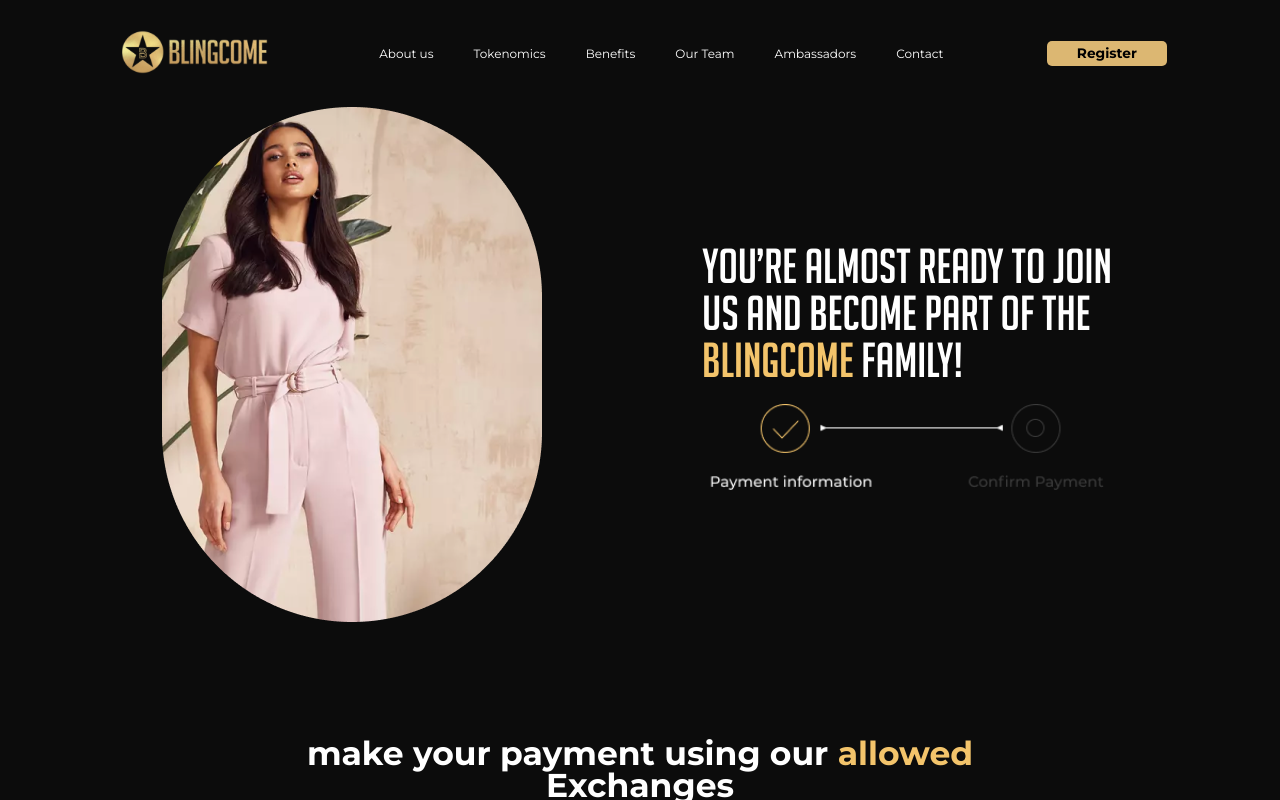
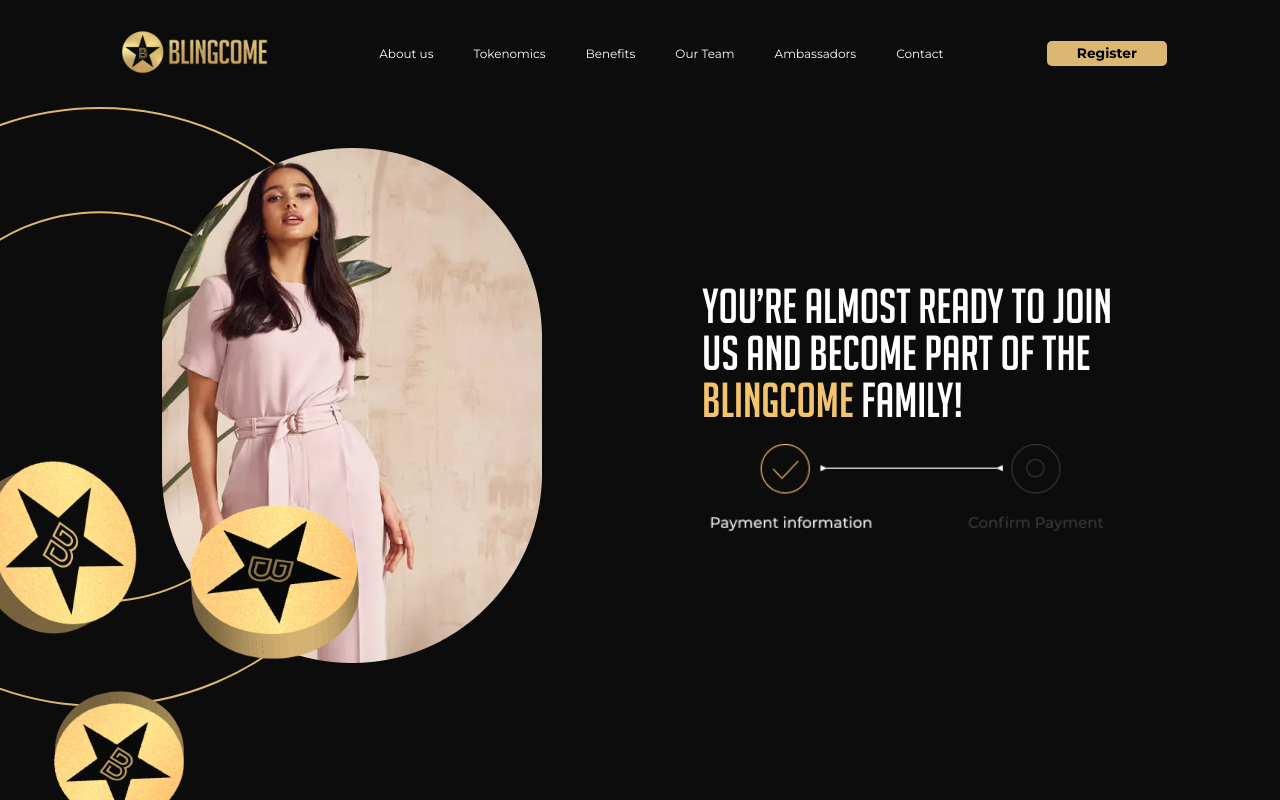
Before and after one commit to scarlos723/blingcome-website, a React (Vite) app: page /buy-now in a window 1280 px wide. Shown: the top 800 px of the page. Built offline with nearby package versions, Linux system fonts and the light colour scheme.

Commit message:
add background to Buy now page

```diff
--- a/src/components/BannerBuyNow/index.jsx
+++ b/src/components/BannerBuyNow/index.jsx
@@ -2,6 +2,7 @@
 import girlImg from '@/images/buyNow/girl.png'
 import stepper from '@/images/buyNow/stepper.png'
 import { BoxImg, Grid, Section, TextBox } from './styles'
+import starsImg from '@/images/aboutUs/stars.png'
 export default function BannerBuyNow () {
   return (
     <Section>
@@ -19,7 +20,7 @@
 
         </TextBox>
       </Grid>
-
+      <img className='stars-img' src={starsImg} alt="stars image" />
     </Section>
   )
 }
--- a/src/components/BannerBuyNow/styles.jsx
+++ b/src/components/BannerBuyNow/styles.jsx
@@ -1,9 +1,34 @@
 import styled from 'styled-components'
 import { ResponsiveTo } from '@/hooks/useResponsive'
+import diskImg from '@/images/aboutUs/disk.svg'
 export const Section = styled.section`
   display: grid;
   place-content: center;
   place-items: center;
+  position: relative;
+  .stars-img{
+    display: none;
+  }
+  ${ResponsiveTo('md')}{
+    background-image: url(${diskImg});
+    background-repeat: no-repeat;
+    background-size: 599.77px 599.77px;
+    background-position-x: -200px;
+    background-position-y: center;
+
+  }
+  ${ResponsiveTo('lg')}{
+    height: 600px;
+    .stars-img{
+      display: block;
+      width: 774px;
+      height: 682px;
+      position: absolute;
+      top: 180px;
+      left: -190px;
+      object-fit: contain;
+    }
+  }
 `
 export const Grid = styled.div`
   display: flex;
--- a/src/pages/BuyNow/index.jsx
+++ b/src/pages/BuyNow/index.jsx
@@ -1,6 +1,6 @@
 import React from 'react'
 import BannerBuyNow from '../../components/BannerBuyNow'
-import { ExchangesSection, FormSection, Grid, OrSection } from './styles'
+import { Background, ExchangesSection, FormSection, Grid, OrSection } from './styles'
 import conistore from '@/images/aboutUs/conistore.png'
 import fmfw from '@/images/aboutUs/fmfw.png'
 import uniswap from '@/images/aboutUs/uniswap.png'
@@ -9,7 +9,7 @@
 export default function BuyNow () {
   const [showPopup, setShowPopup] = React.useState(false)
   return (
-    <div>
+    <Background>
       {
         showPopup &&
         <BuyNowPopup {...{ setShowPopup }} />
@@ -34,6 +34,6 @@
           <ContactForm {...{ setShowPopup }}/>
         </FormSection>
       </ExchangesSection>
-    </div>
+    </Background>
   )
 }
--- a/src/pages/BuyNow/styles.jsx
+++ b/src/pages/BuyNow/styles.jsx
@@ -1,6 +1,25 @@
 import styled from 'styled-components'
 import { ResponsiveTo } from '../../hooks/UseResponsive'
+import starsImg from '@/images/aboutUs/stars.png'
+export const Background = styled.div`
 
+  ${ResponsiveTo('md')}{
+    background-image: url(${starsImg});
+    background-repeat: no-repeat;
+    background-size: 435px 384px;
+    background-position-x: 165%;
+    background-position-y: 55%;
+  }
+  ${ResponsiveTo('lg')}{
+    background-position-x: 145%;
+    background-position-y: 40%
+  }
+  ${ResponsiveTo('xl')}{
+    background-position-x: 125%;
+    background-position-y: 53%;
+  }
+
+`
 export const ExchangesSection = styled.section`
   display: grid;
   place-content: center;
@@ -28,7 +47,6 @@
     padding: 0 28px;
     img{
       width: 100%;
-
     }
   }
   ${ResponsiveTo('md')}{
```
